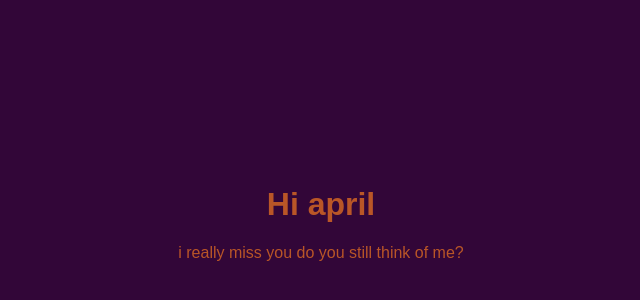
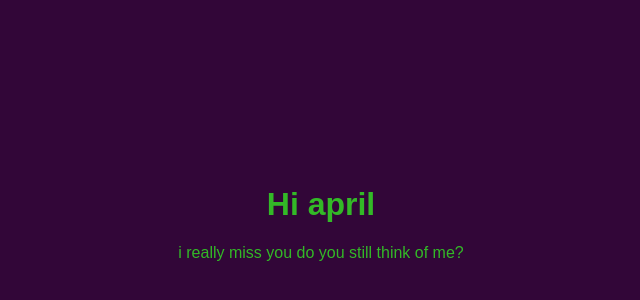
Before and after one commit to kensake/sakes-web-run, a plain HTML site: page index.html in a window 1280 px wide. Shown: the part 70-370 px from the top of the page, without its empty margins (319-959 px from the left). Drawn offline with Linux system fonts and the light colour scheme.

Commit message:
changed font color to green

```diff
--- a/style.css
+++ b/style.css
@@ -1,6 +1,6 @@
 body {
   background-color: #320638;
-  color: rgb(185, 86, 39);
+  color: rgb(51, 185, 39);
   font-family: Arial, sans-serif;
   text-align: center;
   margin-top: 20%;
```
